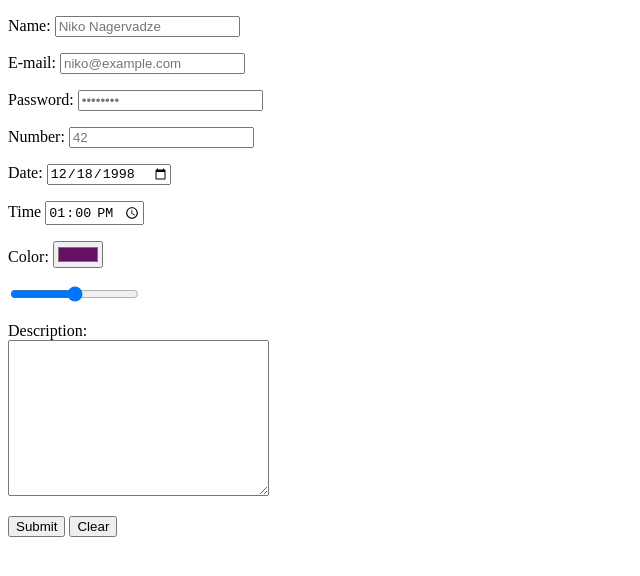
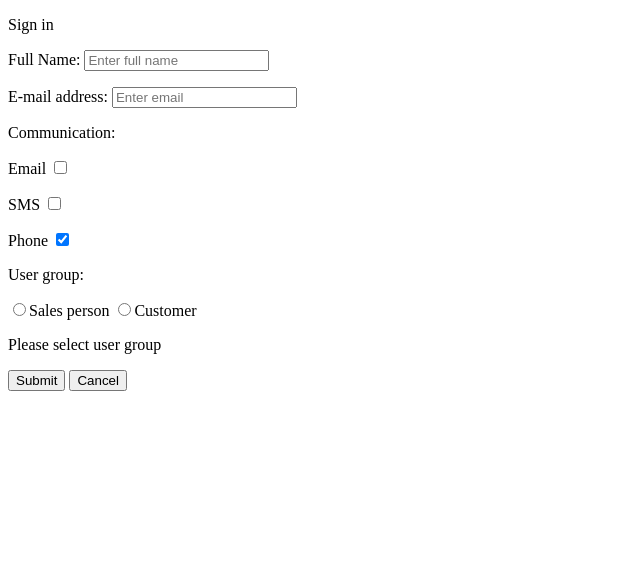
Before and after one commit to nikonaime/html-and-css-practice, a plain HTML site: page 4-Forms/index.html in a window 1280 px wide. Shown: the whole page, without its empty margins (0-640 px from the left). Drawn offline with Linux system fonts and the light colour scheme.

Commit message:
feat(4-Forms): Finish practice-3

```diff
--- a/4-Forms/index.html
+++ b/4-Forms/index.html
@@ -7,64 +7,55 @@
     <title>4. Forms</title>
 </head>
 <body>
+    <p>Sign in</p>
         <form action="/">
             <label>
                 <p>
-            Name:
-            <input type="text" name="name" required placeholder="Niko Nagervadze">
+                Full Name:
+                <input type="text" placeholder="Enter full name" name="fullName" required>
                 </p>
             </label>
             <label>
                 <p>
-            E-mail:
-            <input type="email" name="email" required placeholder="niko@example.com">
+                E-mail address:
+                <input type="email" placeholder="Enter email" name="email" required>
+                </p>
+            </label>
+            <p>
+                Communication:
+                <label>
+                    <p>
+                    Email
+                    <input type="checkbox" name="communication" value="Email">
                     </p>
                 </label>
                 <label>
                     <p>
-            Password:
-            <input type="password" name="password" required placeholder="••••••••">
+                    SMS
+                    <input type="checkbox" name="communication" value="SMS">
                     </p>
                 </label>
                 <label>
                     <p>
-            Number:
-            <input type="number" name="number" required placeholder="42">
+                    Phone
+                    <input type="checkbox" name="communication" value="Phone" checked>
                     </p>
                 </label>
-        <label>
+            </p>
             <p>
-            Date:
-            <input type="date" name="date" value="1998-12-18" required>
+                User group:
             </p>
-        </label>
-        <label>
             <p>
-            Time
-            <input type="time" name="time" value="13:00" required>
+            <input type="radio" name="userGroup" value="Sales Person" required>Sales person
+            <input type="radio" name="userGroup" value="Customer" required>Customer
             </p>
-        </label>
-        <label>
             <p>
-            Color:
-            <input type="color" name="color" value="#661063" required>
+                Please select user group
             </p>
-        </label>
-        <label>
             <p>
-            <input type="range" name="range" required>
+                <button>Submit</button>
+                <input type="reset" value="Cancel">
             </p>
-        </label>
-        <label>
-            <p>
-            Description:
-            <br>
-            <textarea name="textarea" cols="30" rows="10" required></textarea>
-            </p>
-        </label>
-        <button>Submit</button>
-        <label for="resetButton"></label>
-        <input type="reset" name="resetButton" value="Clear">
         </form>
     </body>
 </html>
```
Lines whose indentation alone changed are shown as unchanged.
